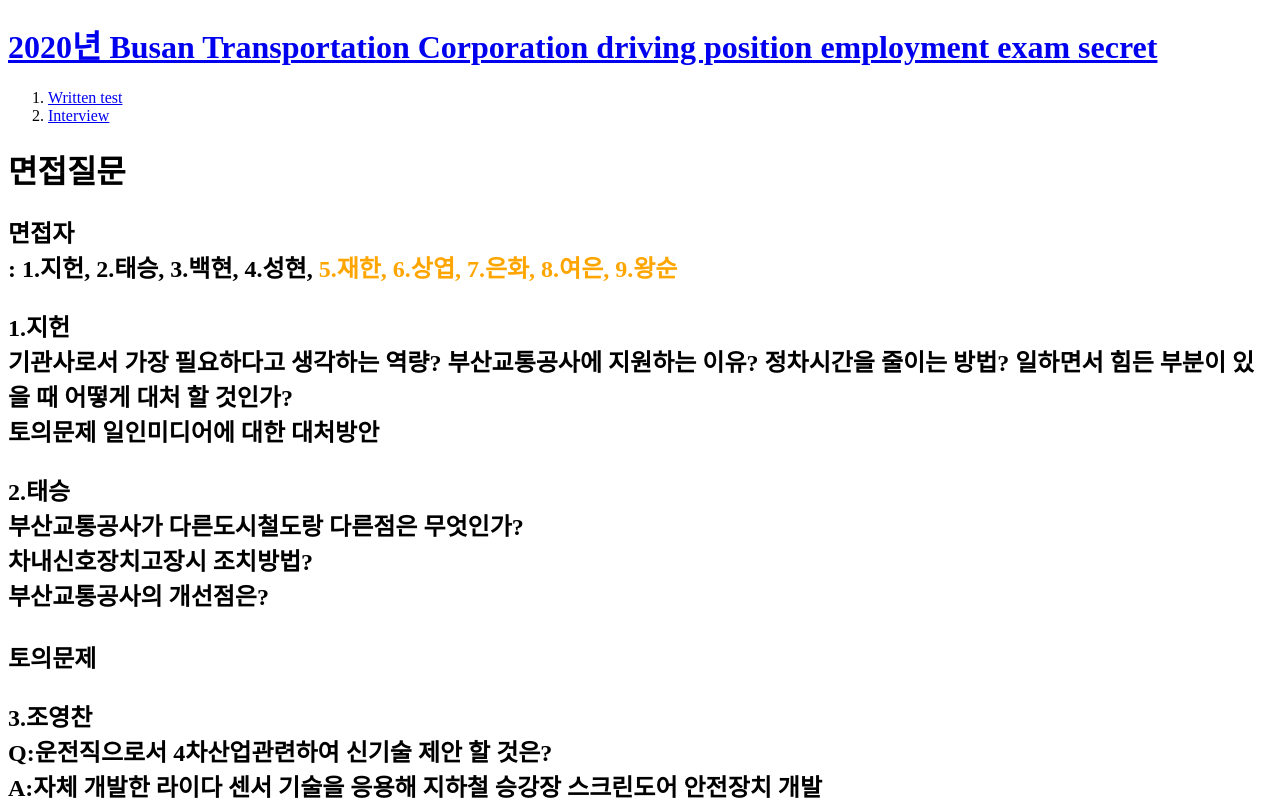
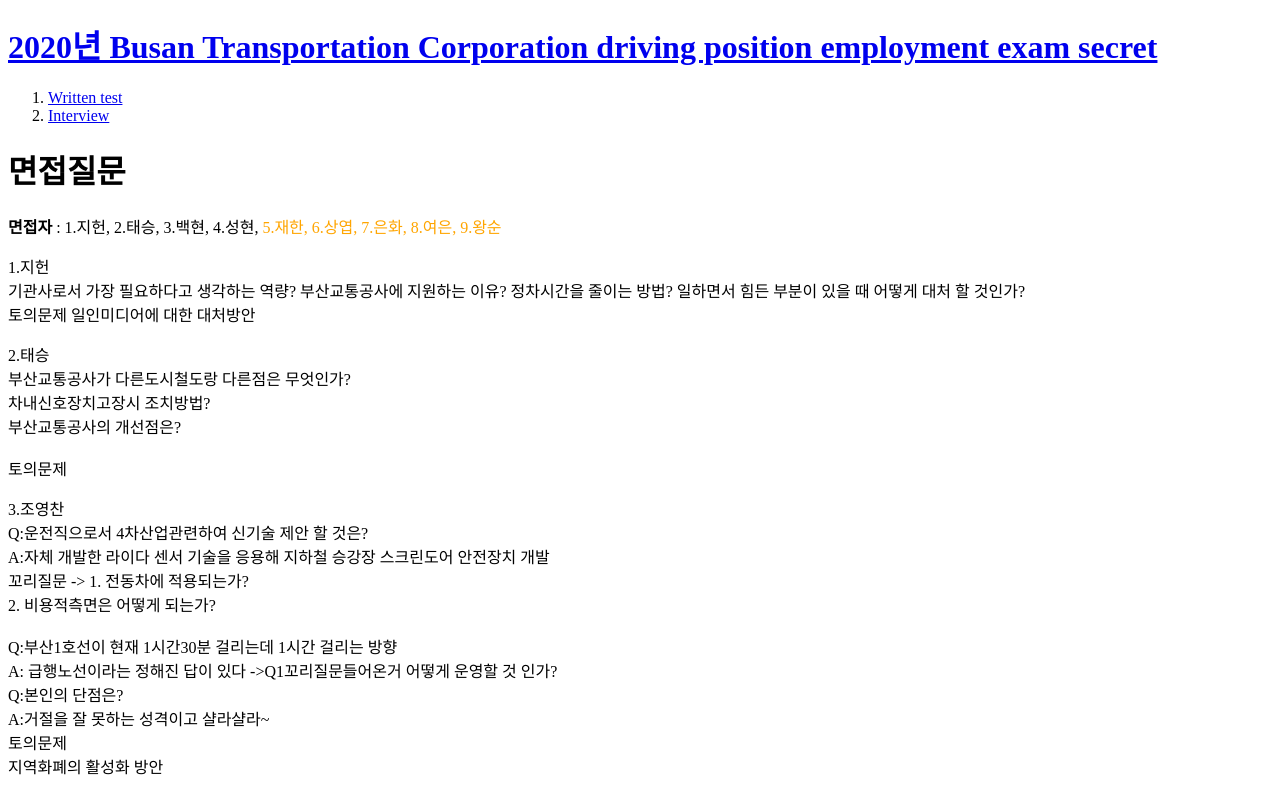
Before and after one commit to LeeSeungGwanNT/web1, a plain HTML site: page Interview.html in a window 1280 px wide. Shown: the top 800 px of the page. Drawn offline with Linux system fonts and the light colour scheme; a script that the page names is missing.

Commit message:
Update Interview.html

```diff
--- a/Interview.html
+++ b/Interview.html
@@ -29,8 +29,8 @@ j=d.createElement(s),dl=l!='dataLayer'?'&l='+l:'';j.async=true;j.src=
   </ol>
 
   <p>
-          <h1>면접질문<h2>
-      <b>면접자</b><br> : 1.지헌, 2.태승, 3.백현, 4.성현, <span style="color:orange">5.재한, 6.상엽, 7.은화, 8.여은, 9.왕순</span>
+          <h1>면접질문</h1>
+      <b>면접자</b> : 1.지헌, 2.태승, 3.백현, 4.성현, <span style="color:orange">5.재한, 6.상엽, 7.은화, 8.여은, 9.왕순</span>
       <p>
       1.지헌<br>
        기관사로서 가장 필요하다고 생각하는 역량?
```
